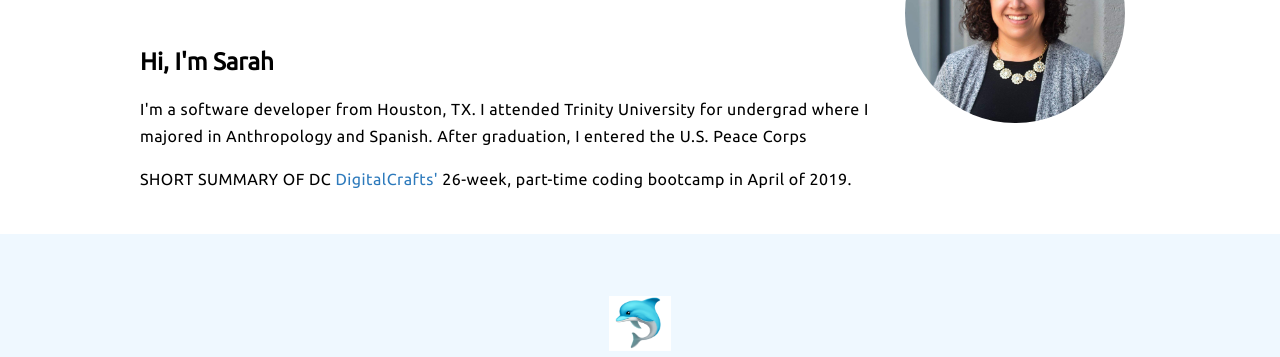
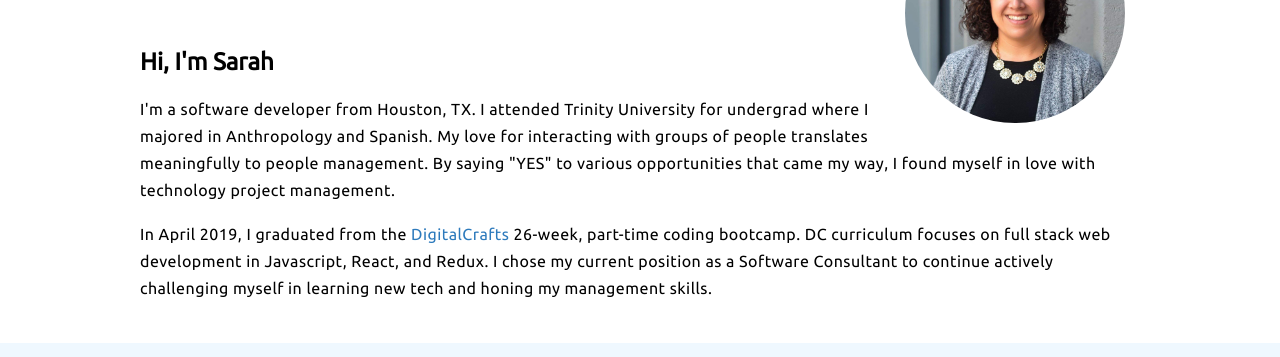
Before and after one commit to sarahnash/sarahnash-dev, a website: page public/index.html in a window 1280 px wide. Shown: the part 472-829 px from the top of the page. Drawn offline with Linux system fonts and the light colour scheme; files whose address does not match are found by name.

Commit message:
summary updated

```diff
--- a/public/index.html
+++ b/public/index.html
@@ -45,8 +45,8 @@
 	<div class="about">
 		<img src="assets/sarah_headshot.jpg" id="about">
 		<h2>Hi, I'm Sarah</h2>
-		<p>I'm a software developer from Houston, TX.  I attended Trinity University for undergrad where I majored in Anthropology and Spanish.  After graduation, I entered the U.S. Peace Corps</p>
-		<p>SHORT SUMMARY OF DC <a href="http://www.digitalcrafts.com/" target="_blank">DigitalCrafts'</a> 26-week, part-time coding bootcamp in April <span id="portfolio"></span>of 2019.</p>
+		<p>I'm a software developer from Houston, TX.  I attended Trinity University for undergrad where I majored in Anthropology and Spanish.  My love for interacting with groups of people translates meaningfully to people management.  By saying "YES" to various opportunities that came my way, I found myself in love with technology project management.</p>
+		<p>In April 2019, I graduated from the <a href="http://www.digitalcrafts.com/" target="_blank">DigitalCrafts</a> 26-week, part-time coding bootcamp.  DC curriculum focuses on full stack web development in Javascript, React, and Redux.  I chose my current position as a Software Consultant to continue actively challenging myself in learning new tech and honing my management skills.</p>
 		<!-- Now that I've graduated, I'm looking for a job where I can apply the skills I've learned in a fast paced and ... environment -->
 	</div>
 
@@ -136,7 +136,7 @@
 				<a href="mailto:sarahnash1112@gmail.com"><img src="assets/close-envelope.svg" title="Email"></a>
 				<a href="https://www.linkedin.com/in/snashhtx/" target="_blank"><img src="assets/linkedin-logo.svg" title="Linkedin"></a>
 				<a href="https://github.com/sarahnash" target="_blank"><img src="assets/github-logo.svg" title="GitHub"></a>
-				<a href="" target="_blank"><img src="assets/resume.svg" title="Resume"></a>
+				<!-- <a href="" target="_blank"><img src="assets/resume.svg" title="Resume"></a> -->
 			</div>
 		</div>
 	</div>
```
